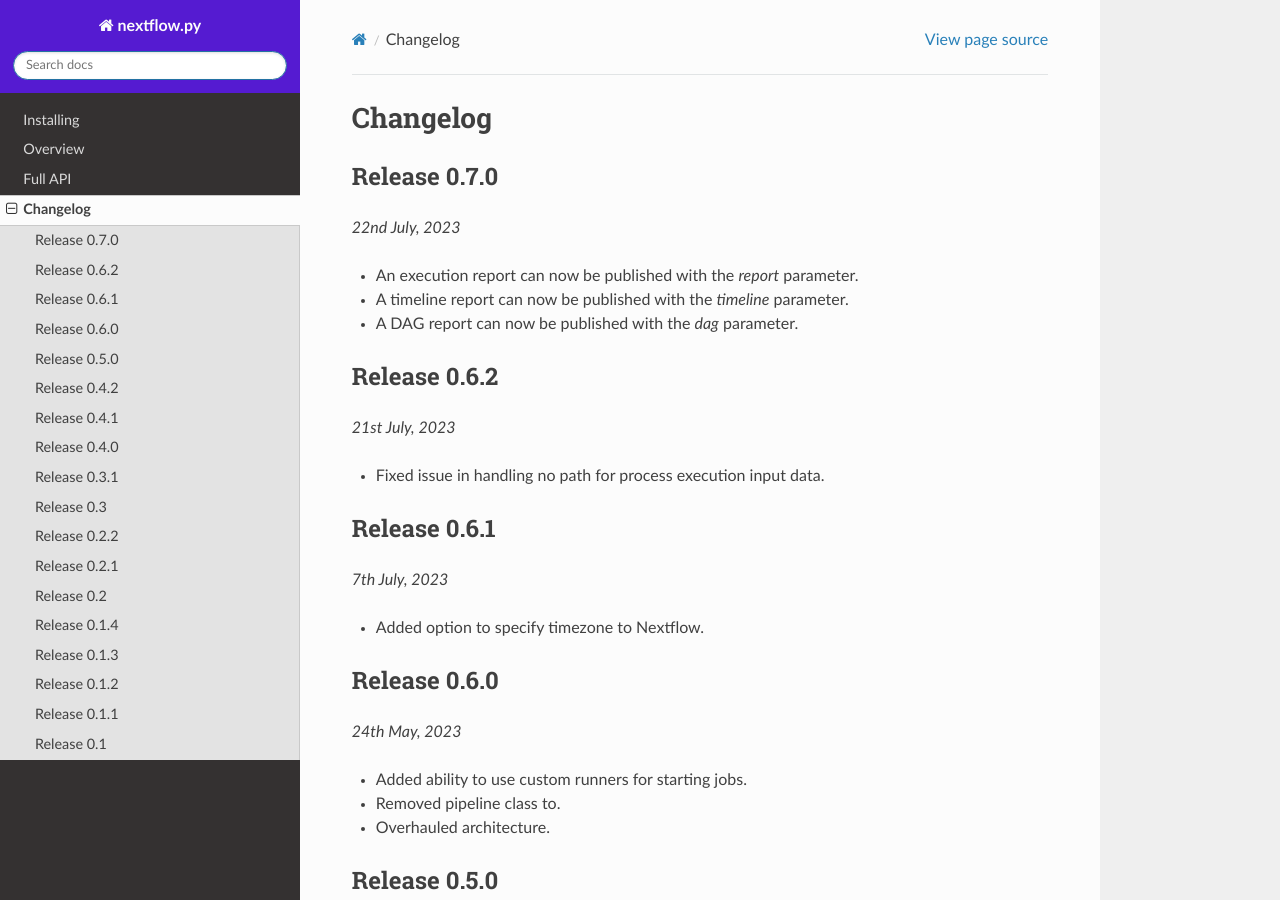
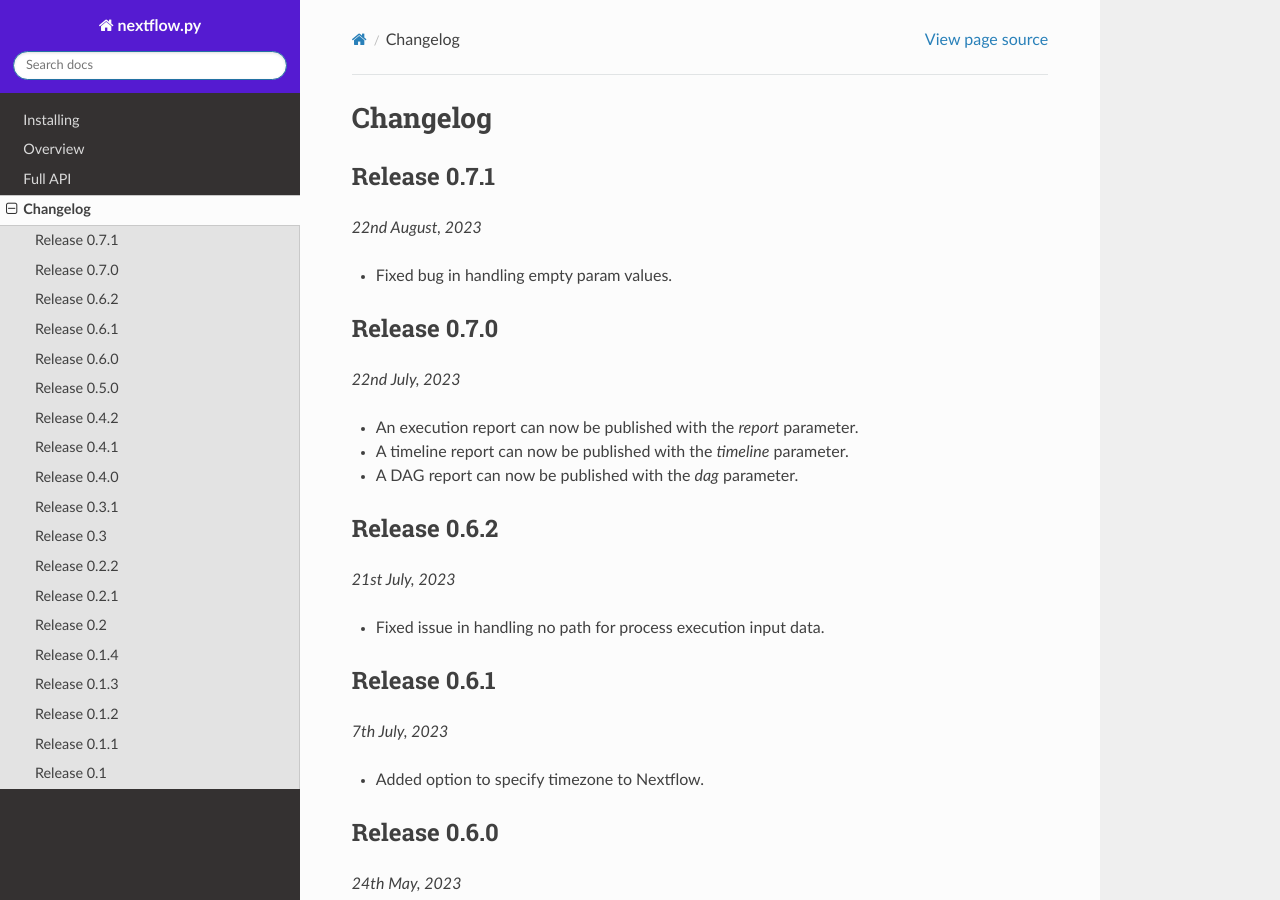
Before and after one commit to goodwright/nextflow.py, a Sphinx documentation site: the page built from docs/source/changelog.rst, in a window 1280 px wide and 900 px high. Built offline with Sphinx 7.4.7 and the Read the Docs theme 2.0.0, drawn with Linux system fonts in a browser that asks for light colours.

Commit message:
0.7.1 docs

```diff
--- a/README.rst
+++ b/README.rst
@@ -230,6 +230,14 @@ during their execution too. These can be obtained as follows:
 Changelog
 ---------
 
+Release 0.7.1
+~~~~~~~~~~~~~
+
+`22nd August, 2023`
+
+* Fixed bug in handling empty param values.
+
+
 Release 0.7.0
 ~~~~~~~~~~~~~
 
--- a/docs/source/changelog.rst
+++ b/docs/source/changelog.rst
@@ -1,5 +1,13 @@
 Changelog
 ---------
+
+Release 0.7.1
+~~~~~~~~~~~~~
+
+`22nd August, 2023`
+
+* Fixed bug in handling empty param values.
+
 
 Release 0.7.0
 ~~~~~~~~~~~~~
```
